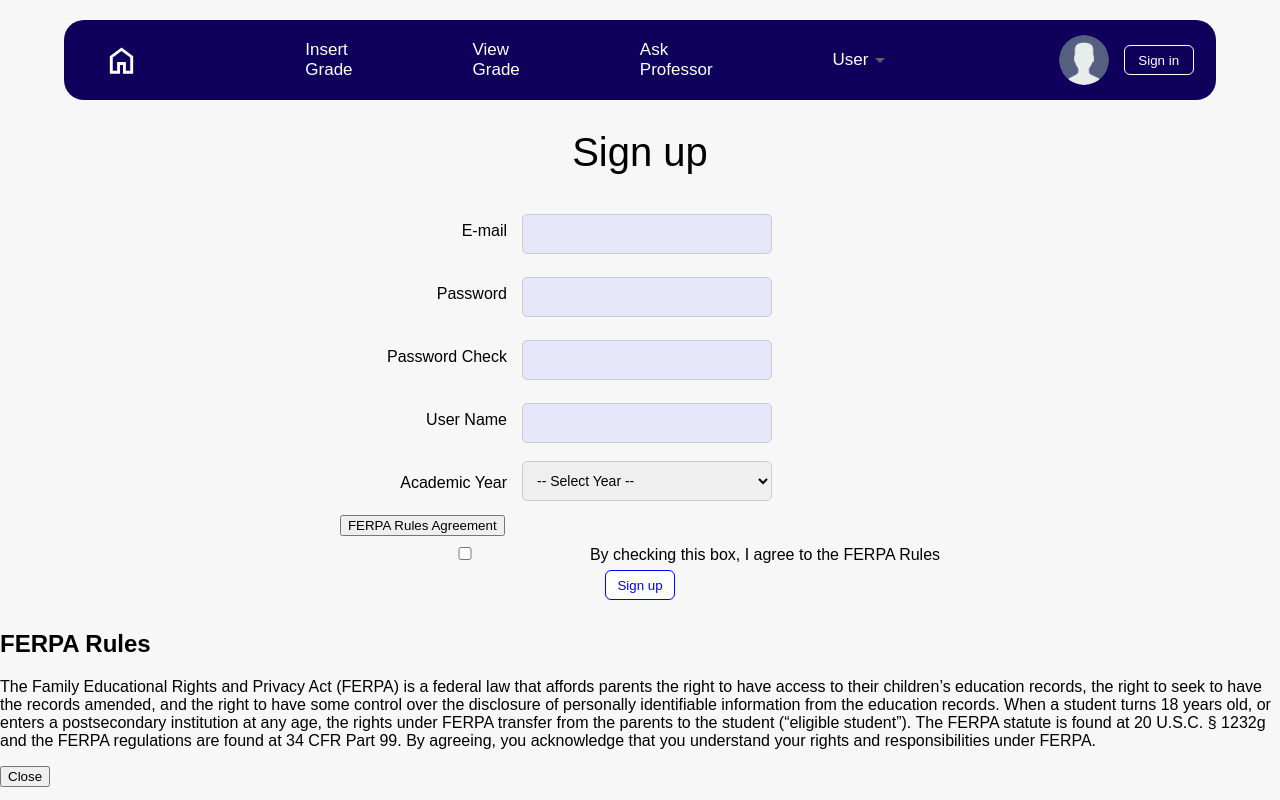
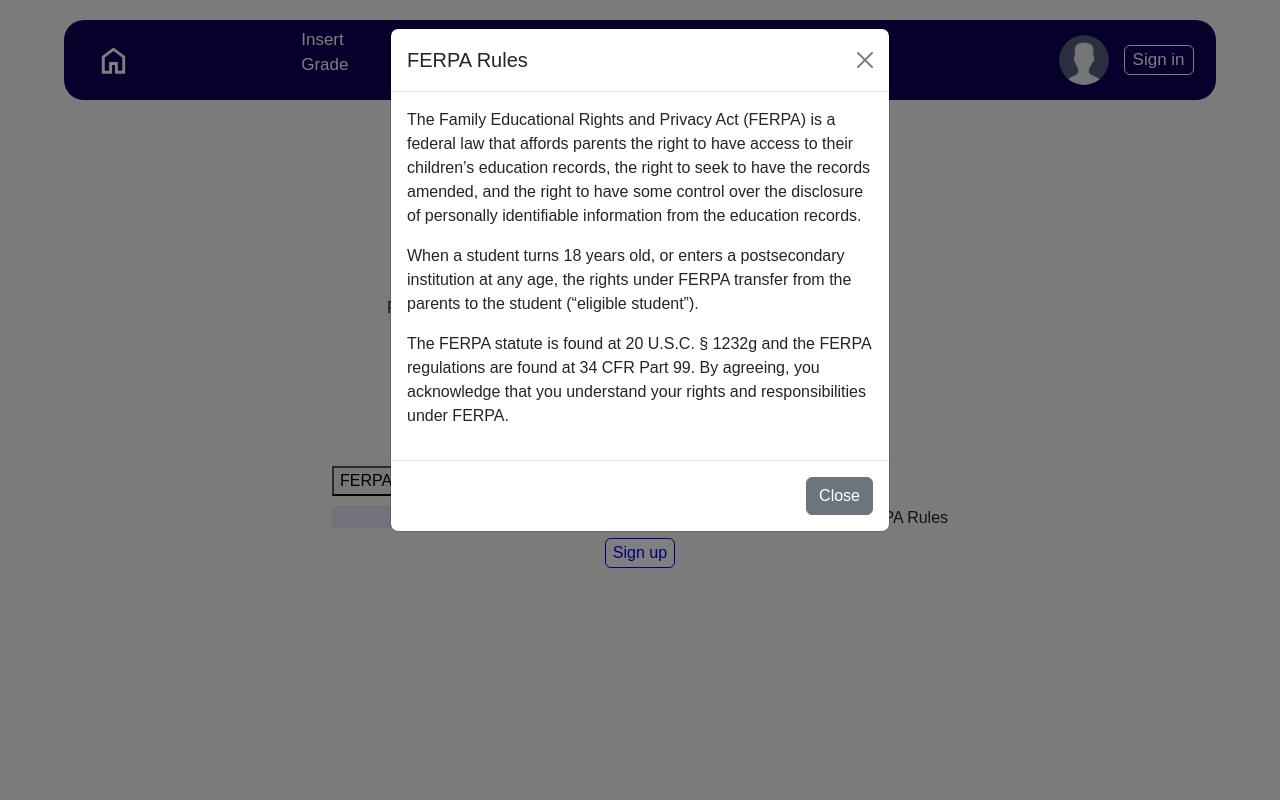
Before and after one commit to Hojjan/cse316project, a React (Create React App) app in the folder cse316pj/: page /signup in a window 1280 px wide. Both pictures are taken after a click on the button "FERPA Rules Agreement". Built offline with nearby package versions, Linux system fonts and the light colour scheme.

Commit message:
joo: modified FERPA modal

```diff
--- a/cse316pj/public/index.html
+++ b/cse316pj/public/index.html
@@ -2,6 +2,10 @@
 <html lang="en">
   <head>
     <meta charset="utf-8" />
+    <link
+      href="https://cdn.jsdelivr.net/npm/bootstrap@5.3.0/dist/css/bootstrap.min.css"
+      rel="stylesheet"
+    />
     <link rel="icon" href="%PUBLIC_URL%/favicon.ico" />
     <meta name="viewport" content="width=device-width, initial-scale=1" />
     <meta name="theme-color" content="#000000" />
@@ -39,5 +43,8 @@
       To begin the development, run `npm start` or `yarn start`.
       To create a production bundle, use `npm run build` or `yarn build`.
     -->
+    <script
+    src="https://cdn.jsdelivr.net/npm/bootstrap@5.3.0/dist/js/bootstrap.bundle.min.js"
+  ></script>
   </body>
 </html>
--- a/cse316pj/src/jsxPages/signup.jsx
+++ b/cse316pj/src/jsxPages/signup.jsx
@@ -19,6 +19,7 @@ function Signup(){
             document.body.classList.remove('page-white-bg');
         };
     }, []);
+
 
     const handleSignup = () => {
         if (!agree) {
@@ -124,24 +125,40 @@ function Signup(){
             </div>
             {/* Modal for FERPA RULES */}
             {showModal && (
-                <div className="modal">
+            <div className="modal" style={{ display: "block", backgroundColor: "rgba(0, 0, 0, 0.5)" }}>
+                <div className="modal-dialog">
                     <div className="modal-content">
-                        <h2>FERPA Rules</h2>
-                        <p>
-                        The Family Educational Rights and Privacy Act (FERPA) is a federal law
-                        that affords parents the right to have access to their children’s education records,
-                        the right to seek to have the records amended, and the right to have some control
-                        over the disclosure of personally identifiable information from the education records.
-                        When a student turns 18 years old, or enters a postsecondary institution at any age, the rights
-                        under FERPA transfer from the parents to the student (“eligible student”).
-                        The FERPA statute is found at 20 U.S.C. § 1232g and the FERPA regulations are found at 34 CFR Part 99.
-                        By agreeing, you acknowledge that you understand your rights and responsibilities under FERPA.
-                        </p>
-                        <button className="close-modal" onClick={() => setShowModal(false)}>
+                        {/* Modal-header */}
+                        <div className="modal-header">
+                            <h5 className="modal-title">FERPA Rules</h5>
+                            <button className="btn-close" onClick={() => setShowModal(false)}></button>
+                        </div>
+                        {/* Modal-body */}
+                        <div className="modal-body">
+                            <p>
+                            The Family Educational Rights and Privacy Act (FERPA) is a federal law that affords parents the right to
+                            have access to their children’s education records, the right to seek to have the records amended, and the
+                            right to have some control over the disclosure of personally identifiable information from the education
+                            records.
+                            </p>
+                            <p>
+                            When a student turns 18 years old, or enters a postsecondary institution at any age, the rights under FERPA
+                            transfer from the parents to the student (“eligible student”).
+                            </p>
+                            <p>
+                            The FERPA statute is found at 20 U.S.C. § 1232g and the FERPA regulations are found at 34 CFR Part 99. By
+                            agreeing, you acknowledge that you understand your rights and responsibilities under FERPA.
+                            </p>
+                        </div>
+                        {/* Modal-footer */}
+                        <div className="modal-footer">
+                            <button className="btn btn-secondary" onClick={() => setShowModal(false)}>
                             Close
-                        </button>
+                            </button>
+                        </div>
                     </div>
                 </div>
+            </div>
             )}
         </div>
     );
```
